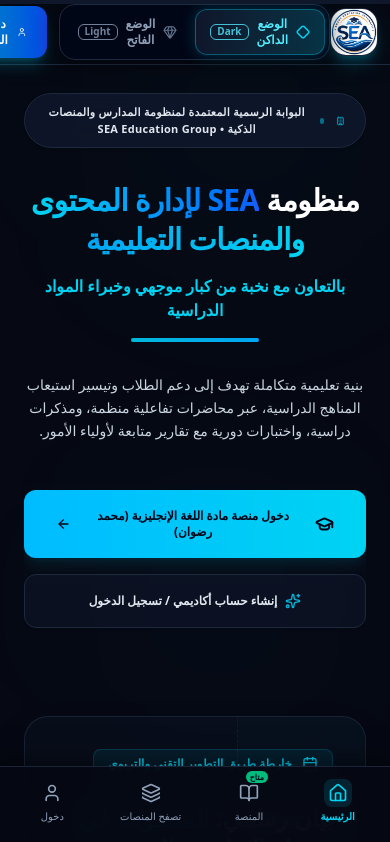
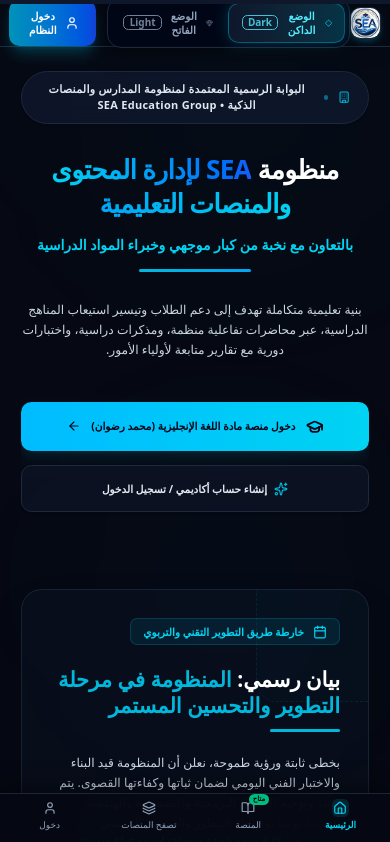
Before and after one commit to nourrdwan956-hue/samrteducationauthority, a React (Vite) app: page / in a window 390 px wide. Shown: the top 842 px of the page. Built offline with nearby package versions, Linux system fonts and the light colour scheme; no server answers; the database is empty.

Commit message:
style: reduce global font size and UI component padding
Refine UI density across navigation, dashboards, and global typography to improve information visibility and screen real estate utilization.

```diff
--- a/src/components/BottomMobileBar.tsx
+++ b/src/components/BottomMobileBar.tsx
@@ -89,14 +89,14 @@ export const BottomMobileBar: React.FC = () => {
           : 'bg-[#060913]/95 border-slate-800/90 shadow-[0_-4px_25px_rgba(0,0,0,0.5)] text-slate-200'
       }`}
     >
-      <div className="flex items-center justify-around px-2 py-2 max-w-lg mx-auto">
+      <div className="flex items-center justify-around px-1 py-1 max-w-md mx-auto">
         {navItems.map((item) => {
           const Icon = item.icon;
           return (
             <button
               key={item.id}
               onClick={item.onClick}
-              className={`flex flex-col items-center justify-center min-w-[54px] py-1 px-1.5 rounded-xl transition-all relative cursor-pointer ${
+              className={`flex flex-col items-center justify-center min-w-[48px] py-0.5 px-1 rounded-lg transition-all relative cursor-pointer ${
                 item.isActive
                   ? isLight
                     ? 'text-cyan-700 font-black'
@@ -107,12 +107,12 @@ export const BottomMobileBar: React.FC = () => {
               }`}
             >
               {item.badge && (
-                <span className="absolute -top-1 right-2 px-1 py-0.2 rounded-full text-[8px] font-black bg-emerald-500 text-slate-950">
+                <span className="absolute -top-1 right-1 px-1 py-[0.5px] rounded-full text-[7px] font-black bg-emerald-500 text-slate-950">
                   {item.badge}
                 </span>
               )}
               <div
-                className={`p-1 rounded-lg transition-colors ${
+                className={`p-0.5 rounded-md transition-colors ${
                   item.isActive
                     ? isLight
                       ? 'bg-cyan-50'
@@ -120,9 +120,9 @@ export const BottomMobileBar: React.FC = () => {
                     : ''
                 }`}
               >
-                <Icon className="w-5 h-5" />
+                <Icon className="w-4 h-4" />
               </div>
-              <span className="text-[10px] mt-0.5 whitespace-nowrap">{item.label}</span>
+              <span className="text-[9px] mt-0.5 whitespace-nowrap">{item.label}</span>
             </button>
           );
         })}
--- a/src/components/Navbar.tsx
+++ b/src/components/Navbar.tsx
@@ -51,22 +51,22 @@ export const Navbar: React.FC = () => {
           isLight ? 'bg-white/80 border-slate-200 shadow-sm' : 'bg-[#060913]/80 border-slate-800 shadow-lg'
         }`}
       >
-        <div className="max-w-7xl mx-auto px-3 sm:px-6 lg:px-8">
-          <div className="flex justify-between items-center h-16 sm:h-20">
+        <div className="max-w-7xl mx-auto px-2.5 sm:px-6 lg:px-8">
+          <div className="flex justify-between items-center h-13 sm:h-16">
             {/* Logo Area */}
-            <div className="flex items-center gap-4">
+            <div className="flex items-center gap-3">
               <button
                 onClick={() => setCurrentView('home')}
-                className="flex items-center gap-3 cursor-pointer group"
+                className="flex items-center gap-2.5 cursor-pointer group"
               >
-                <div className="relative flex items-center justify-center w-12 h-12 rounded-2xl shadow-lg shadow-cyan-500/25 group-hover:scale-105 transition-transform overflow-hidden bg-slate-100 dark:bg-slate-900 border border-slate-200 dark:border-slate-800">
+                <div className="relative flex items-center justify-center w-9 h-9 sm:w-10 sm:h-10 rounded-xl shadow-md shadow-cyan-500/20 group-hover:scale-105 transition-transform overflow-hidden bg-slate-100 dark:bg-slate-900 border border-slate-200 dark:border-slate-800">
                   <img src="/logo.png" alt="SEA Logo" className="w-full h-full object-cover" />
                 </div>
                 <div className="flex flex-col items-start hidden sm:flex">
-                  <span className={`text-base font-black tracking-tight leading-none ${isLight ? 'text-slate-900' : 'text-white'}`}>
+                  <span className={`text-sm font-black tracking-tight leading-none ${isLight ? 'text-slate-900' : 'text-white'}`}>
                     طاقم تدريس عالي
                   </span>
-                  <span className="text-[10px] font-bold text-cyan-500 tracking-wider mt-1">
+                  <span className="text-[9px] font-bold text-cyan-500 tracking-wider mt-0.5">
                     بالتعاون مع Smart Education Authority (SEA)
                   </span>
                 </div>
--- a/src/components/SuperAdminDashboard.tsx
+++ b/src/components/SuperAdminDashboard.tsx
@@ -335,43 +335,43 @@ export const SuperAdminDashboard: React.FC = () => {
       </div>
 
       {/* Metrics Row */}
-      <div className="grid grid-cols-2 lg:grid-cols-4 gap-4">
-
-        <div className={`p-5 rounded-2xl border transition-all ${
+      <div className="grid grid-cols-2 lg:grid-cols-4 gap-3">
+
+        <div className={`p-3.5 sm:p-4 rounded-xl border transition-all ${
           isLight
             ? 'bg-white border-slate-200 shadow-sm hover:shadow-md'
             : 'bg-slate-900/90 border-slate-800'
         }`}>
-          <div className="flex items-center justify-between text-cyan-500 mb-2">
-            <span className={`text-xs font-bold ${isLight ? 'text-slate-500' : 'text-slate-400'}`}>المنصات المفعلة</span>
-            <Layers className="w-5 h-5" />
+          <div className="flex items-center justify-between text-cyan-500 mb-1.5">
+            <span className={`text-[11px] font-bold ${isLight ? 'text-slate-500' : 'text-slate-400'}`}>المنصات المفعلة</span>
+            <Layers className="w-4 h-4" />
           </div>
-          <div className={`text-2xl sm:text-3xl font-black ${isLight ? 'text-slate-900' : 'text-white'}`}>
-            {activePlatformsCount} <span className={`text-xs font-normal ${isLight ? 'text-slate-500' : 'text-slate-400'}`}>من {platforms.length}</span>
+          <div className={`text-xl sm:text-2xl font-black ${isLight ? 'text-slate-900' : 'text-white'}`}>
+            {activePlatformsCount} <span className={`text-[10px] font-normal ${isLight ? 'text-slate-500' : 'text-slate-400'}`}>من {platforms.length}</span>
           </div>
-          <div className="text-[11px] text-emerald-500 font-semibold mt-1">
+          <div className="text-[10px] text-emerald-500 font-semibold mt-1">
             • تعمل بنظام الحماية الفائق
           </div>
         </div>
 
-        <div className={`p-5 rounded-2xl border transition-all ${
+        <div className={`p-3.5 sm:p-4 rounded-xl border transition-all ${
           isLight
             ? 'bg-white border-slate-200 shadow-sm hover:shadow-md'
             : 'bg-slate-900/90 border-slate-800'
         }`}>
-          <div className="flex items-center justify-between text-sky-500 mb-2">
-            <span className={`text-xs font-bold ${isLight ? 'text-slate-500' : 'text-slate-400'}`}>إجمالي الطلاب المسجلين</span>
-            <Users className="w-5 h-5" />
+          <div className="flex items-center justify-between text-sky-500 mb-1.5">
+            <span className={`text-[11px] font-bold ${isLight ? 'text-slate-500' : 'text-slate-400'}`}>إجمالي الطلاب المسجلين</span>
+            <Users className="w-4 h-4" />
           </div>
-          <div className={`text-2xl sm:text-3xl font-black ${isLight ? 'text-slate-900' : 'text-white'}`}>
+          <div className={`text-xl sm:text-2xl font-black ${isLight ? 'text-slate-900' : 'text-white'}`}>
             {totalStudentsAcrossAll.toLocaleString()}
           </div>
-          <div className="text-[11px] text-sky-500 font-semibold mt-1">
+          <div className="text-[10px] text-sky-500 font-semibold mt-1">
             • في كافة المواد والسنوات
           </div>
         </div>
 
-        <div className={`p-5 rounded-2xl border transition-all ${
+        <div className={`p-3.5 sm:p-4 rounded-xl border transition-all ${
           isLight
             ? 'bg-white border-slate-200 shadow-sm hover:shadow-md'
             : 'bg-slate-900/90 border-slate-800'
--- a/src/components/TeacherDashboard.tsx
+++ b/src/components/TeacherDashboard.tsx
@@ -314,24 +314,24 @@ export const TeacherDashboard: React.FC = () => {
         )}
 
         {/* Welcome Card */}
-        <div className="relative overflow-hidden rounded-3xl bg-white dark:bg-gradient-to-r dark:from-slate-900 dark:via-slate-900 dark:to-cyan-950/40 border border-slate-200 dark:border-slate-800 p-6 sm:p-8 shadow-xl dark:shadow-2xl">
-          <div className="relative z-10 flex flex-col md:flex-row items-start md:items-center justify-between gap-6">
+        <div className="relative overflow-hidden rounded-2xl bg-white dark:bg-gradient-to-r dark:from-slate-900 dark:via-slate-900 dark:to-cyan-950/40 border border-slate-200 dark:border-slate-800 p-4 sm:p-6 shadow-lg dark:shadow-xl">
+          <div className="relative z-10 flex flex-col md:flex-row items-start md:items-center justify-between gap-4">
 
-            <div className="flex items-center gap-4">
+            <div className="flex items-center gap-3">
               <div className="relative">
                 <img
                   src={teacherPlatform?.teacherAvatar || 'https://images.unsplash.com/photo-1534528741775-53994a69daeb?auto=format&fit=crop&w=300&q=80'}
                   alt={teacherPlatform?.teacherName || 'المعلم'}
-                  className="w-16 h-16 sm:w-20 sm:h-20 rounded-2xl object-cover border-2 border-cyan-500 shadow-xl"
+                  className="w-12 h-12 sm:w-14 sm:h-14 rounded-xl object-cover border-2 border-cyan-500 shadow-md"
                   referrerPolicy="no-referrer"
                 />
-                <div className="absolute -bottom-1 -right-1 w-6 h-6 rounded-full bg-emerald-500 border-2 border-white dark:border-slate-900 flex items-center justify-center text-[10px] text-white dark:text-slate-950 font-black" title="نشط أونلاين">
+                <div className="absolute -bottom-1 -right-1 w-5 h-5 rounded-full bg-emerald-500 border-2 border-white dark:border-slate-900 flex items-center justify-center text-[9px] text-white dark:text-slate-950 font-black" title="نشط أونلاين">
                   ✓
                 </div>
               </div>
 
               {/* Official SEA Teacher Emblem Badge */}
-              <div className="hidden sm:flex w-14 h-14 rounded-2xl bg-indigo-500/10 border border-indigo-400/30 p-1 items-center justify-center shrink-0 overflow-hidden shadow-lg backdrop-blur-md">
+              <div className="hidden sm:flex w-10 h-10 rounded-xl bg-indigo-500/10 border border-indigo-400/30 p-1 items-center justify-center shrink-0 overflow-hidden shadow-md backdrop-blur-md">
                 <img
                   src="/teacher-logo.png"
                   alt="شعار قطاع المعلمين SEA"
@@ -342,12 +342,12 @@ export const TeacherDashboard: React.FC = () => {
                     if (fallback) fallback.classList.remove('hidden');
                   }}
                 />
-                <BookOpen className="teacher-logo-header-fallback hidden w-7 h-7 text-indigo-500" />
+                <BookOpen className="teacher-logo-header-fallback hidden w-5 h-5 text-indigo-500" />
               </div>
 
               <div>
-                <div className="flex items-center gap-2.5">
-                  <h1 className="text-xl sm:text-2xl lg:text-3xl font-black text-slate-900 dark:text-white">
+                <div className="flex items-center gap-2">
+                  <h1 className="text-lg sm:text-xl lg:text-2xl font-black text-slate-900 dark:text-white">
                     {teacherPlatform?.teacherName || 'مستر محمد رضوان'}
                   </h1>
                   <span className="px-3 py-0.5 rounded-full bg-cyan-500/10 dark:bg-cyan-500/20 text-cyan-700 dark:text-cyan-300 border border-cyan-500/30 dark:border-cyan-400/40 text-xs font-black">
--- a/src/index.css
+++ b/src/index.css
@@ -9,12 +9,33 @@
   html {
     scroll-behavior: smooth;
     font-family: 'Cairo', 'Tajawal', system-ui, -apple-system, sans-serif;
+    font-size: 14px; /* Reduced by ~30% for ultra-compact high density readability */
+    -webkit-text-size-adjust: 100%;
   }
 
-  /* Universal luxury smooth transition between dark and light themes */
+  @media (min-width: 640px) {
+    html {
+      font-size: 15px;
+    }
+  }
+
+  /* Universal smooth transition between dark and light themes */
   html, body {
     min-height: 100vh;
     transition: background-color 0.4s ease, color 0.4s ease, border-color 0.4s ease;
+    overflow-x: hidden;
+  }
+
+  /* Ensure media elements, canvas, and svgs never overflow */
+  img, video, iframe, canvas {
+    max-width: 100%;
+    height: auto;
+  }
+
+  /* Global scale compacting for Lucide icons */
+  svg.lucide, svg {
+    max-width: 100%;
+    flex-shrink: 0;
   }
 }
 
```
